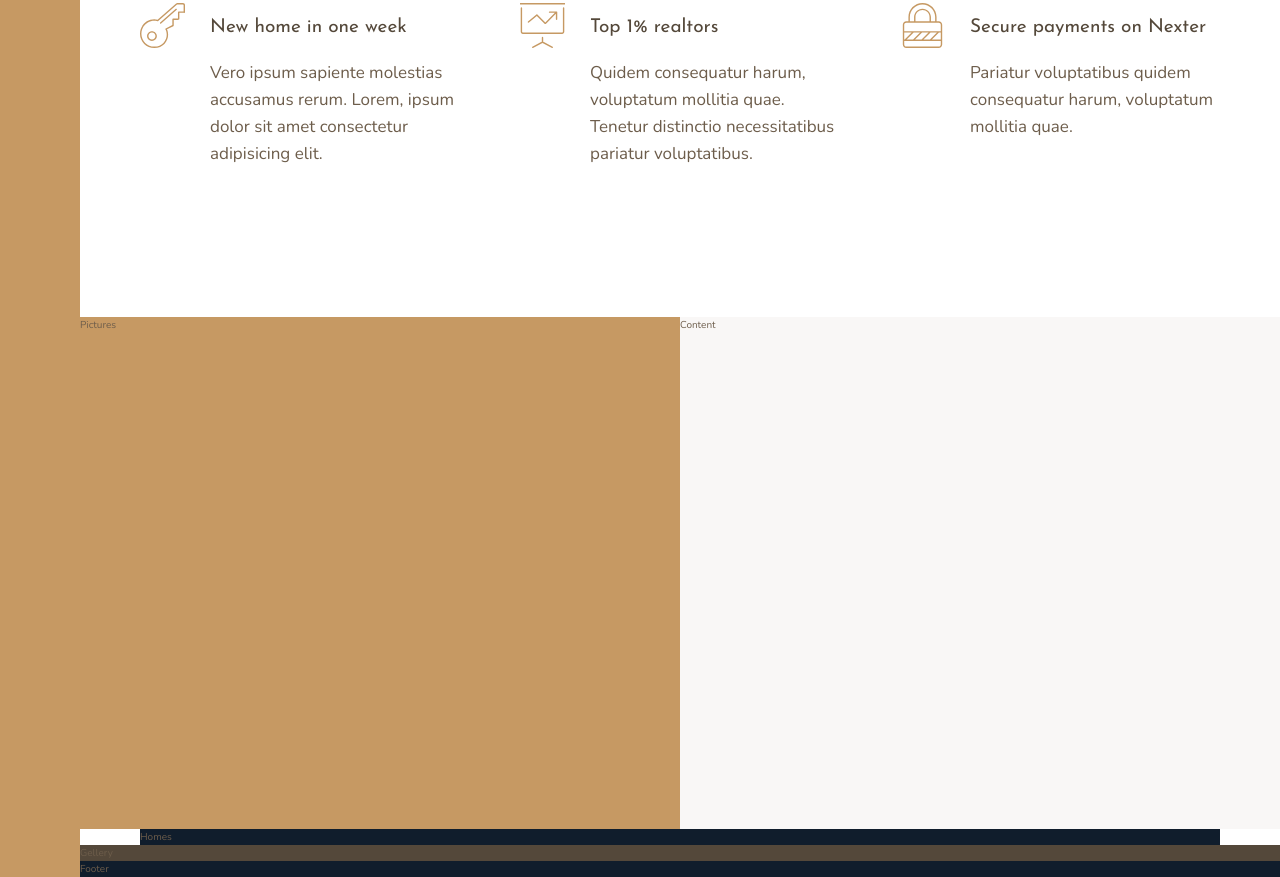
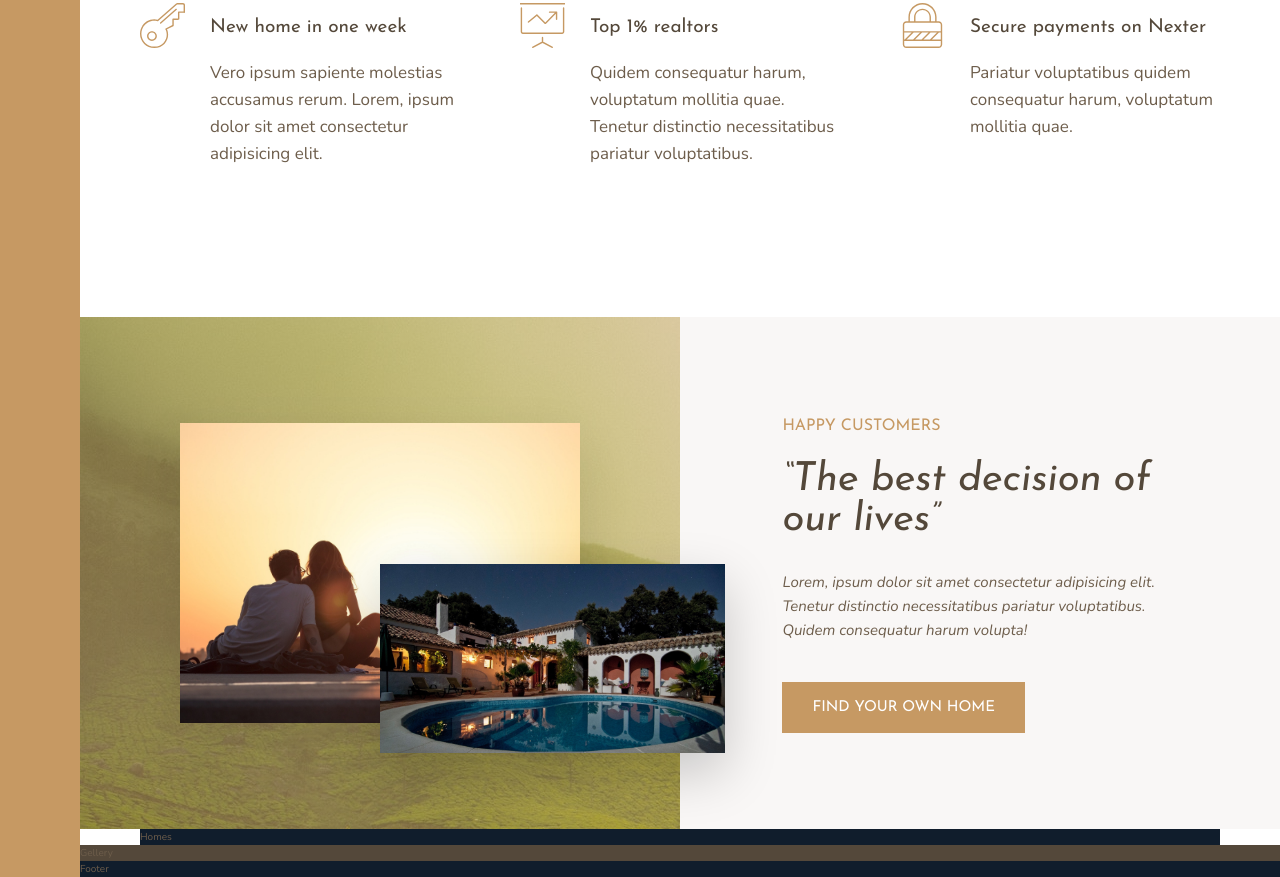
Before and after one commit to marcin-gugula/Nexter, a website: page index.html in a window 1280 px wide. Shown: the part 991-1868 px from the top of the page. Drawn offline with nearby package versions, Linux system fonts and the light colour scheme.

Commit message:
add story section

```diff
--- a/index.html
+++ b/index.html
@@ -67,7 +67,8 @@
             </svg>
             <h4 class="heading-4 heading-4--dark">Top 1% realtors</h4>
             <p class="feature__text">
-                Quidem consequatur harum, voluptatum mollitia quae. Tenetur distinctio necessitatibus pariatur voluptatibus.
+                Quidem consequatur harum, voluptatum mollitia quae. Tenetur distinctio necessitatibus pariatur
+                voluptatibus.
             </p>
         </div>
         <div class="feature">
@@ -81,10 +82,17 @@
         </div>
     </section>
     <div class="story__pictures">
-        Pictures
+        <img src="img/story-1.jpeg" alt="Couple with new house" class="story__img--1">
+        <img src="img/story-2.jpeg" alt="New house" class="story__img--2">
     </div>
     <div class="story__content">
-        Content
+        <h3 class="heading-3 mb-sm">Happy customers</h3>
+        <h2 class="heading-2 heading-2--dark mb-md">&ldquo;The best decision of our lives&rdquo;</h2>
+        <p class="story__text">
+            Lorem, ipsum dolor sit amet consectetur adipisicing elit. Tenetur distinctio necessitatibus pariatur
+            voluptatibus. Quidem consequatur harum volupta!
+        </p>
+        <button class="btn">Find your own home</button>
     </div>
 
     <section class="homes">
--- a/sass/_story.scss
+++ b/sass/_story.scss
@@ -1,11 +1,50 @@
 .story{
 
+
+
     &__pictures{
-        background-color: $color-primary;
+        background-image: linear-gradient(rgba($color-primary, .5), rgba($color-primary, .5)), url("../img/back.jpg");
         grid-column: full-start / col-end 4;
+
+        display: grid;
+        grid-template-columns: repeat(6, 1fr);
+        grid-template-rows: repeat(6, 1fr);
+        align-items: center;
     }
+
+    &__img{
+
+        &--1{
+            width: 100%;
+            grid-row: 2 / 6;
+            grid-column: 2 / 6;
+            box-shadow: 0 2rem 5rem rgba($color: #000000, $alpha: .1);
+        }
+        &--2{
+            width: 115%;
+            grid-row: 4 / 6;
+            grid-column: 4 / 7;
+            z-index: 10;
+            box-shadow: 0 2rem 5rem rgba($color: #000000, $alpha: .2);
+        }
+    }
+
+
     &__content{
         background-color: $color-grey-light-1;
         grid-column: col-start 5 / full-end;
+
+        padding: 6rem 8vw;
+
+        display: flex;
+        flex-direction: column;
+        justify-content: center;
+        align-items: flex-start;
+    }
+
+    &__text{
+        font-size: 1.5rem;
+        font-style: italic;
+        margin-bottom: 4rem;
     }
 }
--- a/sass/_typography.scss
+++ b/sass/_typography.scss
@@ -5,14 +5,29 @@
 
 .heading-1{
     @extend %heading;
+
 }
 
 .heading-2{
     @extend %heading;
+    font-size: 4rem;
+    font-style: italic;
+    line-height: 1;
+
+    &--light{
+        color: $color-grey-light-1;
+    }
+
+    &--dark{
+        color: $color-grey-dark-1;
+    }
 }
 
 .heading-3{
     @extend %heading;
+    font-size: 1.6rem;
+    color: $color-primary;
+    text-transform: uppercase;
 }
 
 .heading-4{
@@ -27,3 +42,21 @@
         color: $color-grey-dark-1;
     }
 }
+
+.btn{
+    background-color: $color-primary;
+    color: #fff;
+    border: none;
+    border-radius: 0;
+    font-family: $font-display;
+    font-size: 1.5rem;
+    text-transform: uppercase;
+    padding: 1.8rem 3rem;
+    cursor: pointer;
+    transition: all .2s;
+
+    &:hover{
+        background-color: $color-primary-dark;
+
+    }
+}
--- a/sass/_variables.scss
+++ b/sass/_variables.scss
@@ -11,5 +11,24 @@ $color-grey-dark-1: #54483A;
 $color-grey-dark-2: #6D5D4B;
 
 // FONT VARIABLES
-$font-primary: "Nunito", sans-serif;
-$font-display: "Josefin Sans", sans-serif;
+$font-primary: "Nunito",
+sans-serif;
+$font-display: "Josefin Sans",
+sans-serif;
+
+// MARGINS
+.mb-sm {
+    margin-bottom: 2rem;
+}
+
+.mb-md {
+    margin-bottom: 3rem;
+}
+
+.mb-lg {
+    margin-bottom: 4rem;
+}
+
+.mb-hg {
+    margin-bottom: 8rem;
+}
```
Also changed, not shown: css/style.css.
